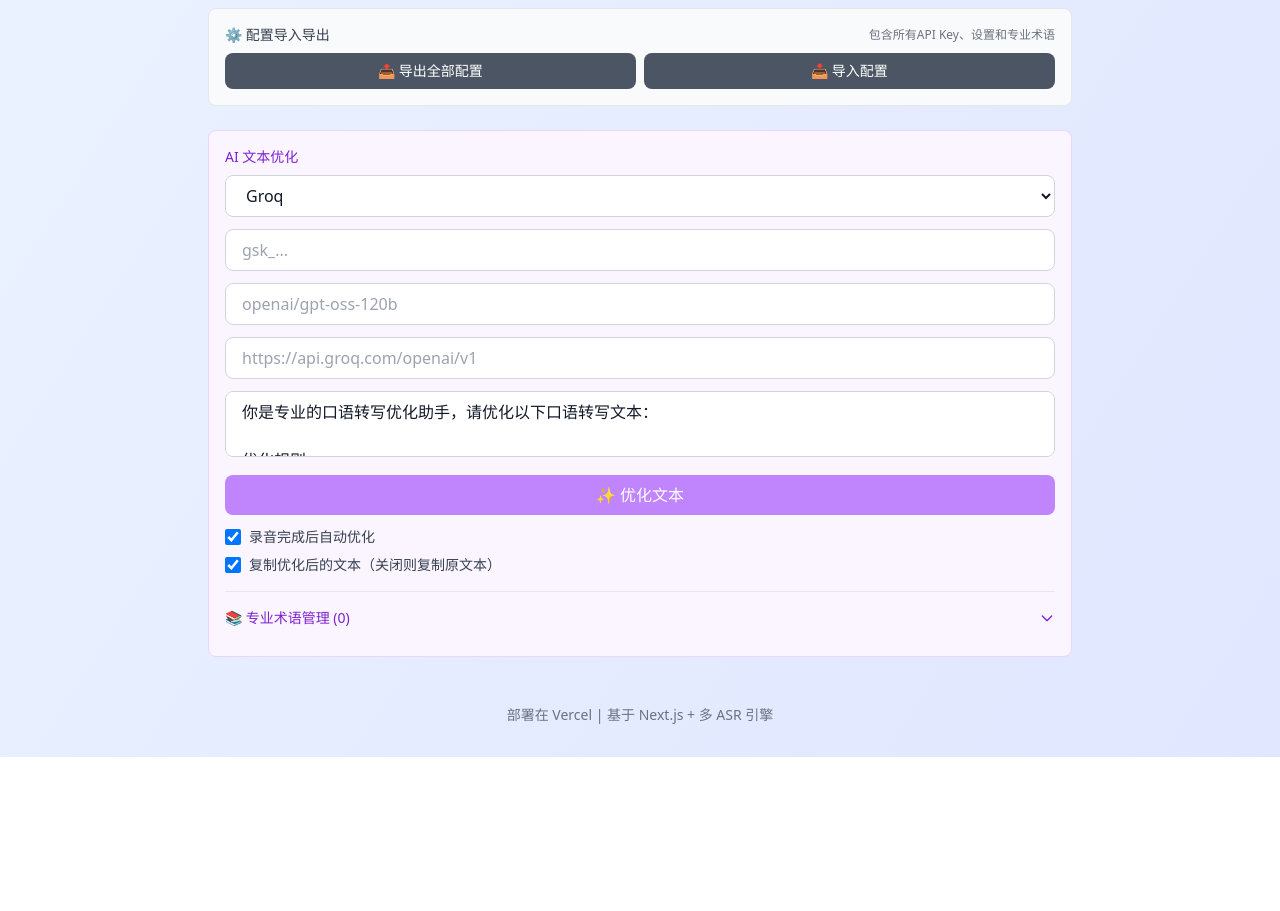
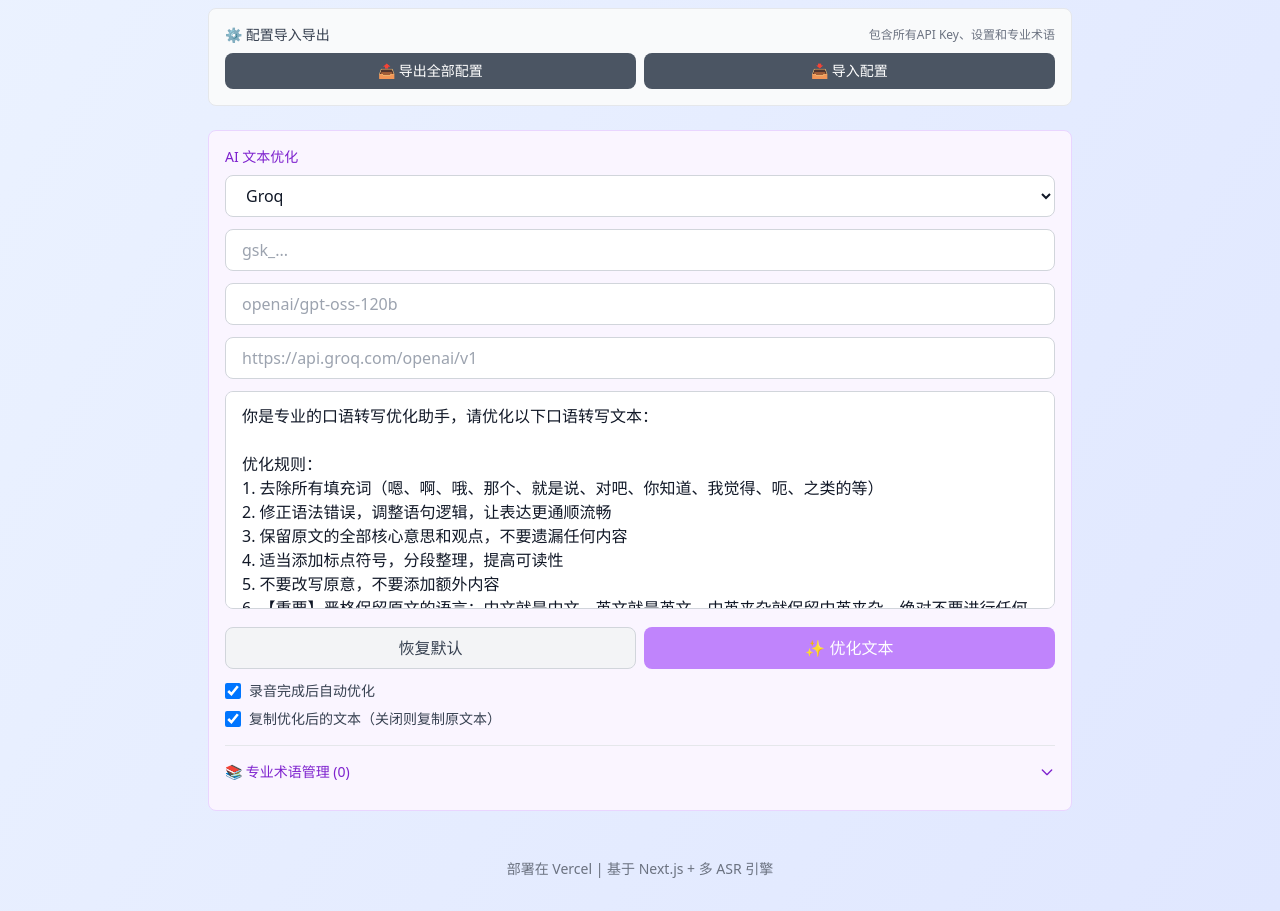
Before and after one commit to hanxu98121/asr, a Next.js app: page / in a window 1280 px wide. Shown: the part 1260-2171 px from the top of the page. Before the commit the page ends 2017 px from the top, so only its background shows below. Built offline with nearby package versions, Linux system fonts and the light colour scheme.

Commit message:
Adjust AI prompt layout

```diff
--- a/app/page.tsx
+++ b/app/page.tsx
@@ -135,7 +135,12 @@ export default function Home() {
     } finally {
       setIsOptimizing(false);
     }
-  }, [transcript, aiApiKey, aiBackend, aiPrompt, aiModel, aiBaseUrl]);
+  }, [transcript, aiApiKey, aiBackend, aiPrompt, aiModel, aiBaseUrl, t]);
+
+  const handleResetPrompt = useCallback(() => {
+    setAiPrompt(DEFAULT_PROMPT);
+    localStorage.setItem('ai-optimizer-prompt', DEFAULT_PROMPT);
+  }, []);
 
   const formatResetTime = useCallback((resetAt: number | null) => {
     if (!resetAt) return '-';
@@ -866,16 +871,24 @@ export default function Home() {
             localStorage.setItem('ai-optimizer-prompt', newPrompt);
           }}
           placeholder={t('ai.prompt.placeholder')}
-          rows={2}
-          className="w-full px-4 py-2 mb-3 border border-gray-300 dark:border-gray-600 rounded-lg bg-white dark:bg-gray-700 text-gray-900 dark:text-gray-100 resize-none"
+          rows={8}
+          className="w-full px-4 py-3 mb-3 border border-gray-300 dark:border-gray-600 rounded-lg bg-white dark:bg-gray-700 text-gray-900 dark:text-gray-100 resize-none"
         />
 
         {/* 优化按钮 */}
-        {isHydrated && (
+        <div className="grid grid-cols-2 gap-2 mb-3">
           <button
+            type="button"
+            onClick={handleResetPrompt}
+            className="px-4 py-2 bg-gray-100 text-gray-700 rounded-lg hover:bg-gray-200 transition-colors border border-gray-300 dark:bg-gray-800 dark:text-gray-200 dark:border-gray-600 dark:hover:bg-gray-700"
+          >
+            {t('ai.prompt.reset')}
+          </button>
+          <button
+            type="button"
             onClick={handleOptimize}
-            disabled={isOptimizing || !transcript.trim() || !aiApiKey.trim()}
-            className="w-full px-4 py-2 bg-purple-600 text-white rounded-lg hover:bg-purple-700 transition-colors disabled:bg-purple-400 disabled:cursor-not-allowed flex items-center justify-center gap-2"
+            disabled={!isHydrated || isOptimizing || !transcript.trim() || !aiApiKey.trim()}
+            className="px-4 py-2 bg-purple-600 text-white rounded-lg hover:bg-purple-700 transition-colors disabled:bg-purple-400 disabled:cursor-not-allowed flex items-center justify-center gap-2"
           >
             {isOptimizing ? (
               <>
@@ -886,7 +899,7 @@ export default function Home() {
               t('ai.optimize')
             )}
           </button>
-        )}
+        </div>
 
         {/* 选项 */}
         <div className="flex flex-col gap-2 mt-3">
--- a/lib/i18n.ts
+++ b/lib/i18n.ts
@@ -205,6 +205,10 @@ export const translations: Translations = {
     zh: '输入优化提示词...',
     en: 'Enter optimization prompt...'
   },
+  'ai.prompt.reset': {
+    zh: '恢复默认',
+    en: 'Reset to Default'
+  },
   'ai.terminology.title': {
     zh: '📚 专业术语管理',
     en: '📚 Terminology Management'
```
Lines whose indentation alone changed are shown as unchanged.
